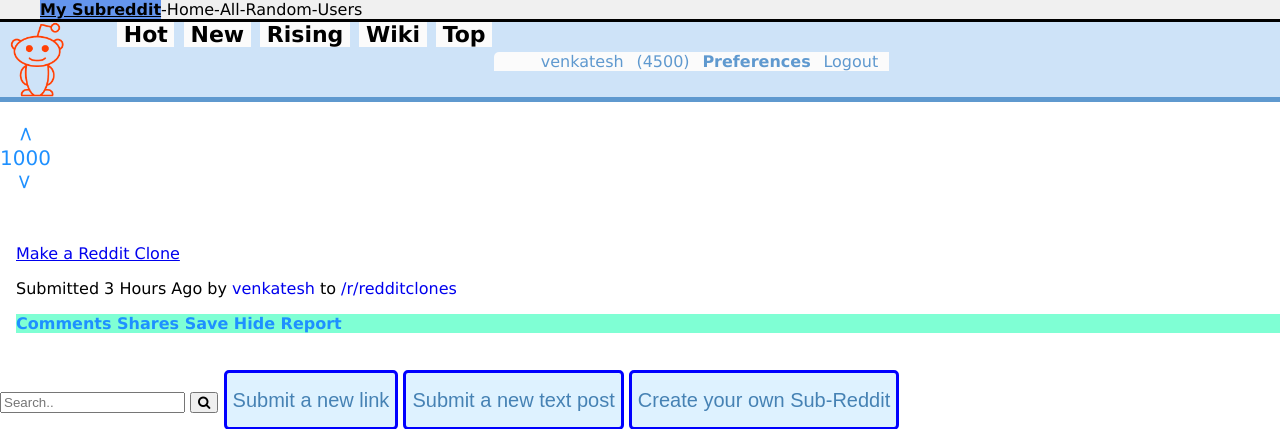
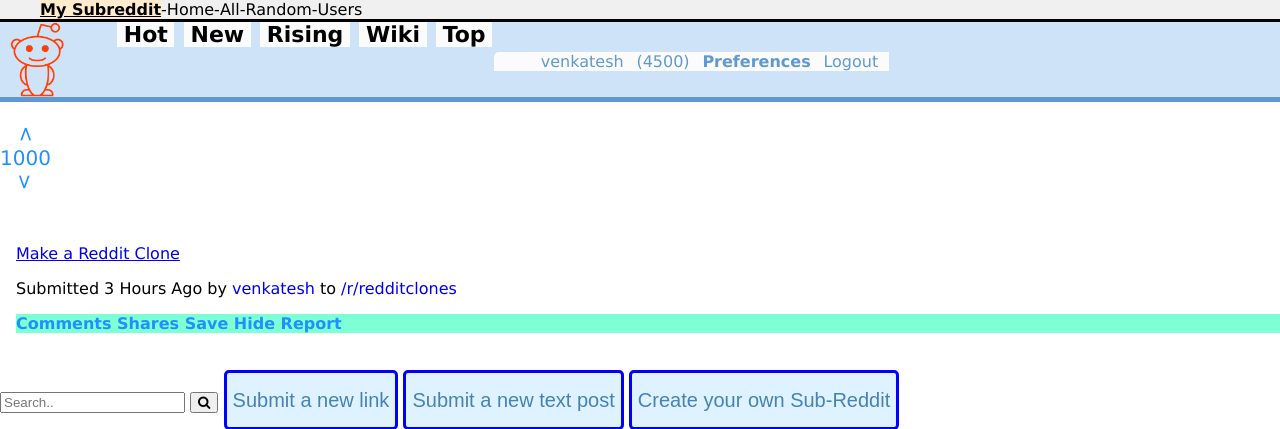
Before and after one commit to Wencateisch/Reddit-Clone-By-Venkatesh, a PHP site: page / in a window 1280 px wide, with the pointer over the restyled element. Shown: the top 429 px of the page. Run offline with PHP 8.4, Linux system fonts and the light colour scheme.

Commit message:
hover added

```diff
--- a/style.css
+++ b/style.css
@@ -28,9 +28,10 @@
     list-style-type: none;
 }
 
-header li:hover{
+li:hover{
+    cursor: pointer;
     text-decoration: underline;
-    background-color: cornflowerblue;
+    background-color: blanchedalmond;
 }
 
 .reddit-pic{
@@ -187,6 +188,7 @@
 .user-action-button:hover{
     color:white;
     background-color: #3A5ECA;
+    cursor: pointer;
 }
 .main-class{
     display: flex;
```
